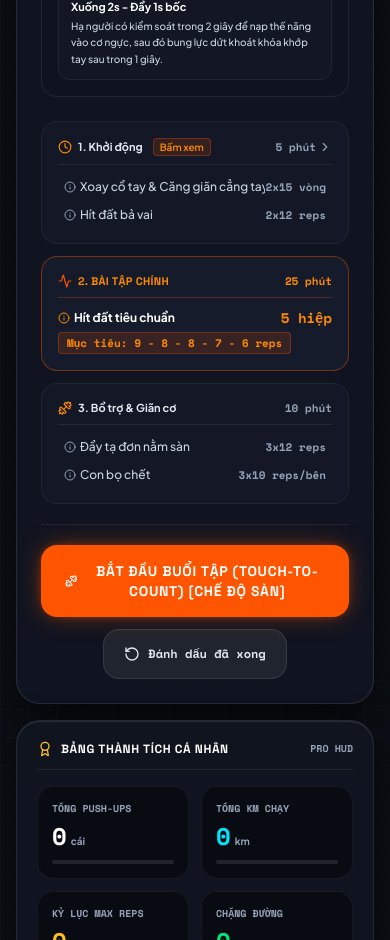
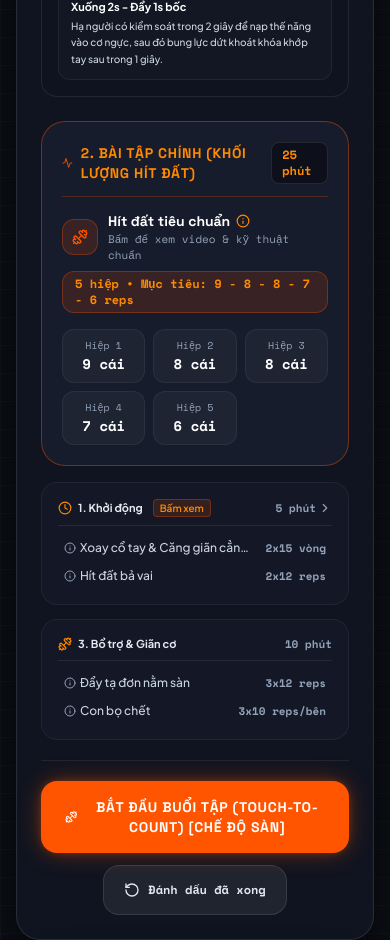
Before and after one commit to tranducthinh08/100days-push-run, a React (Vite) app: page / in a window 390 px wide. Shown: the part 1380-2320 px from the top of the page. Built offline with nearby package versions, Linux system fonts and the light colour scheme.

Commit message:
feat(ui): enlarge main workout block to full-width hero station with responsive splits grid and full itinerary modal

```diff
--- a/src/widgets/daily-plan-card/DailyPlanCard.tsx
+++ b/src/widgets/daily-plan-card/DailyPlanCard.tsx
@@ -8,6 +8,7 @@ import { DailyPlanBlocks } from './components/DailyPlanBlocks';
 import { DailyTargetArcCard } from './components/DailyTargetArcCard';
 import { TechniqueTipsCard } from './components/TechniqueTipsCard';
 import { WarmupGuideModal } from './components/WarmupGuideModal';
+import { RunSplitsModal } from './components/RunSplitsModal';
 import { ExerciseDetailModal } from '@/pages/exercise-library/components/ExerciseDetailModal';
 
 interface DailyPlanCardProps {
@@ -18,6 +19,7 @@ interface DailyPlanCardProps {
 export function DailyPlanCard({ programDay, onStartSession }: DailyPlanCardProps) {
   const { equipmentMode, completedDays, markDayCompleted, unmarkDayCompleted } = useUserProgress();
   const [isWarmupModalOpen, setIsWarmupModalOpen] = useState(false);
+  const [isRunSplitsModalOpen, setIsRunSplitsModalOpen] = useState(false);
   const [selectedExercise, setSelectedExercise] = useState<Exercise | null>(null);
 
   const isCompleted = !!completedDays[programDay.dayNumber];
@@ -114,6 +116,7 @@ export function DailyPlanCard({ programDay, onStartSession }: DailyPlanCardProps
         accessoryResolved={accessoryResolved}
         onOpenWarmupModal={() => setIsWarmupModalOpen(true)}
         onSelectExercise={(ex) => setSelectedExercise(ex)}
+        onOpenRunSplitsModal={() => setIsRunSplitsModalOpen(true)}
       />
 
       {/* Action CTA Buttons */}
@@ -166,6 +169,15 @@ export function DailyPlanCard({ programDay, onStartSession }: DailyPlanCardProps
         onStartMainSession={() => onStartSession(programDay.type)}
       />
 
+      {/* Full Itinerary Run Splits Modal */}
+      <RunSplitsModal
+        isOpen={isRunSplitsModalOpen}
+        onClose={() => setIsRunSplitsModalOpen(false)}
+        runDetails={programDay.runDetails}
+        dayNumber={programDay.dayNumber}
+        onStartRun={() => onStartSession('run')}
+      />
+
       {/* Exercise Detail Modal */}
       <ExerciseDetailModal
         exercise={selectedExercise}
--- a/src/widgets/daily-plan-card/components/DailyPlanBlocks.tsx
+++ b/src/widgets/daily-plan-card/components/DailyPlanBlocks.tsx
@@ -11,6 +11,7 @@ interface DailyPlanBlocksProps {
   accessoryResolved: ResolvedExerciseItem[];
   onOpenWarmupModal: () => void;
   onSelectExercise: (exercise: Exercise) => void;
+  onOpenRunSplitsModal?: () => void;
 }
 
 export function DailyPlanBlocks({
@@ -20,13 +21,98 @@ export function DailyPlanBlocks({
   accessoryResolved,
   onOpenWarmupModal,
   onSelectExercise,
+  onOpenRunSplitsModal,
 }: DailyPlanBlocksProps) {
   const isPush = programDay.type === 'push';
   const isRun = programDay.type === 'run';
 
   return (
-    <div className="grid grid-cols-1 md:grid-cols-3 gap-3 relative z-10 text-xs" data-purpose="workout-sequence-blocks">
-      {/* Block 1: Warmup - Fully interactive */}
+    <div className="flex flex-col gap-4 relative z-10 text-xs" data-purpose="workout-sequence-blocks">
+      {/* Block 2: BÀI TẬP CHÍNH (HERO WORKOUT STATION - CHIẾM TRỌN CHIỀU NGANG RỘNG RÃI) */}
+      <div
+        className={`rounded-3xl p-5 sm:p-6 flex flex-col gap-3.5 shadow-sm border transition-all ${
+          isPush
+            ? 'bg-[#181D2D]/95 border-[#FF5500]/40 shadow-neon-orange/20'
+            : isRun
+            ? 'bg-[#102030]/95 border-[#00E5FF]/40 shadow-neon-cyan/20'
+            : 'bg-[#102520]/95 border-[#00E676]/40 shadow-neon-green/20'
+        }`}
+      >
+        <div
+          className={`flex items-center justify-between text-xs font-bold border-b pb-3 ${
+            isPush
+              ? 'border-[#FF5500]/25 text-[#FF8A00]'
+              : isRun
+              ? 'border-[#00E5FF]/25 text-[#00E5FF]'
+              : 'border-[#00E676]/25 text-[#00E676]'
+          }`}
+        >
+          <span className="flex items-center gap-2 font-display font-black tracking-wider uppercase text-sm sm:text-base">
+            {isPush ? (
+              <Activity className="w-4 h-4 text-[#FF5500]" />
+            ) : isRun ? (
+              <Footprints className="w-4 h-4 text-[#00E5FF]" />
+            ) : (
+              <HeartPulse className="w-4 h-4 text-[#00E676]" />
+            )}
+            2. Bài tập chính ({isRun ? 'Lộ trình chạy bộ' : isPush ? 'Khối lượng hít đất' : 'Phục hồi'})
+          </span>
+          <span className="font-mono text-xs sm:text-sm font-black px-2.5 py-1 rounded-lg bg-black/40 border border-white/10">
+            {isPush ? '25 phút' : isRun ? `${programDay.runDetails?.durationMinutesTarget || 30} phút` : '30 phút'}
+          </span>
+        </div>
+
+        {isPush ? (
+          mainResolved.map((item, idx) => (
+            <div
+              key={idx}
+              onClick={() => onSelectExercise(item.exercise)}
+              className="flex flex-col gap-3 cursor-pointer hover:opacity-95 transition-opacity"
+            >
+              <div className="flex flex-wrap justify-between items-center gap-2">
+                <div className="flex items-center gap-2.5">
+                  <span className="w-9 h-9 rounded-xl bg-[#FF5500]/15 border border-[#FF5500]/30 text-[#FF5500] flex items-center justify-center shrink-0">
+                    <Dumbbell className="w-4 h-4" />
+                  </span>
+                  <div>
+                    <h4 className="text-white font-extrabold text-sm sm:text-base flex items-center gap-1.5 font-display">
+                      {item.exercise.name.split('(')[0]}
+                      <Info className="w-3.5 h-3.5 text-[#FF8A00]" />
+                    </h4>
+                    <span className="text-[11px] text-slate-400 font-mono">Bấm để xem video & kỹ thuật chuẩn</span>
+                  </div>
+                </div>
+                <span className="font-mono font-black text-[#FF8A00] text-xs sm:text-sm bg-[#FF5500]/15 px-3 py-1 rounded-xl border border-[#FF5500]/30">
+                  {item.targetSets} hiệp • Mục tiêu: {item.targetReps}
+                </span>
+              </div>
+
+              {/* Push-up sets visual badges */}
+              {programDay.pushupTargetRepsPerSet && programDay.pushupTargetRepsPerSet.length > 0 && (
+                <div className="grid grid-cols-3 sm:grid-cols-5 gap-2 mt-1">
+                  {programDay.pushupTargetRepsPerSet.map((reps, sIdx) => (
+                    <div key={sIdx} className="bg-white/[0.04] p-2 rounded-xl border border-white/[0.06] text-center">
+                      <span className="text-[10px] text-slate-400 font-mono block">Hiệp {sIdx + 1}</span>
+                      <span className="text-sm font-black text-white font-mono">{reps} cái</span>
+                    </div>
+                  ))}
+                </div>
+              )}
+            </div>
+          ))
+        ) : programDay.runDetails ? (
+          <RunSplitsPlanBlock
+            runDetails={programDay.runDetails}
+            onOpenExpandModal={onOpenRunSplitsModal}
+          />
+        ) : (
+          <span className="text-slate-300 font-medium">Thực hiện giãn cơ và giải tỏa căng cứng khớp toàn thân.</span>
+        )}
+      </div>
+
+      {/* Hàng phụ: Block 1 Khởi động (5p) & Block 3 Bổ trợ/Giãn cơ (10p) xếp song song */}
+      <div className="grid grid-cols-1 sm:grid-cols-2 gap-3.5">
+        {/* Block 1: Warmup */}
         <div className="p-4 rounded-2xl bg-[#141A28]/80 border border-white/[0.06] hover:border-white/15 transition-all flex flex-col gap-2.5">
           <button
             type="button"
@@ -56,76 +142,14 @@ export function DailyPlanBlocks({
               >
                 <span className="truncate pr-2 flex items-center gap-1 group-hover:underline">
                   <Info className="w-3 h-3 text-slate-400 group-hover:text-[#FF8A00] shrink-0" />
-                {item.exercise.name.split('(')[0]}
+                  <span className="truncate">{item.exercise.name.split('(')[0]}</span>
                 </span>
-              <span className="text-slate-400 group-hover:text-[#FF8A00] font-mono text-[11px] shrink-0 font-bold">
+                <span className="text-slate-400 group-hover:text-[#FF8A00] font-mono text-[11px] shrink-0 font-bold ml-1">
                   {item.targetSets}x{item.targetReps}
                 </span>
               </button>
             ))}
           </div>
-      </div>
-
-      {/* Block 2: Main workout - Dynamic color based on Push (Orange), Run (Cyan), Recovery (Emerald) */}
-      <div
-        className={`rounded-2xl p-4 flex flex-col gap-2.5 shadow-sm border ${
-          isPush
-            ? 'bg-[#181D2D]/90 border-[#FF5500]/40 shadow-neon-orange/20'
-            : isRun
-            ? 'bg-[#102030]/90 border-[#00E5FF]/40 shadow-neon-cyan/20'
-            : 'bg-[#102520]/90 border-[#00E676]/40 shadow-neon-green/20'
-        }`}
-      >
-        <div
-          className={`flex items-center justify-between text-[11px] font-bold border-b pb-2 ${
-            isPush
-              ? 'border-[#FF5500]/25 text-[#FF8A00]'
-              : isRun
-              ? 'border-[#00E5FF]/25 text-[#00E5FF]'
-              : 'border-[#00E676]/25 text-[#00E676]'
-          }`}
-        >
-          <span className="flex items-center gap-1.5 font-display font-bold tracking-wide uppercase">
-            {isPush ? (
-              <Activity className="w-3.5 h-3.5 text-[#FF5500]" />
-            ) : isRun ? (
-              <Footprints className="w-3.5 h-3.5 text-[#00E5FF]" />
-            ) : (
-              <HeartPulse className="w-3.5 h-3.5 text-[#00E676]" />
-            )}
-            2. Bài tập chính
-          </span>
-          <span className="font-mono">
-            {isPush ? '25 phút' : isRun ? `${programDay.runDetails?.durationMinutesTarget || 30} phút` : '30 phút'}
-          </span>
-        </div>
-
-        {isPush ? (
-          mainResolved.map((item, idx) => (
-            <div
-              key={idx}
-              onClick={() => onSelectExercise(item.exercise)}
-              className="flex flex-col gap-1 cursor-pointer hover:opacity-90 transition-opacity"
-            >
-              <div className="flex justify-between items-center">
-                <span className="text-white font-bold flex items-center gap-1">
-                  <Info className="w-3 h-3 text-[#FF8A00]" />
-                  {item.exercise.name.split('(')[0]}
-                </span>
-                <span className="font-mono font-black text-[#FF8A00] text-sm">
-                  {item.targetSets} hiệp
-                </span>
-              </div>
-              <span className="text-[11px] font-mono text-[#FF8A00] font-bold bg-[#FF5500]/15 px-2 py-0.5 rounded border border-[#FF5500]/30 self-start">
-                Mục tiêu: {item.targetReps}
-              </span>
-            </div>
-          ))
-        ) : programDay.runDetails ? (
-          <RunSplitsPlanBlock runDetails={programDay.runDetails} />
-        ) : (
-          <span className="text-slate-300 font-medium">Thực hiện giãn cơ và giải tỏa căng cứng khớp toàn thân.</span>
-        )}
         </div>
 
         {/* Block 3: Accessory */}
@@ -149,7 +173,7 @@ export function DailyPlanBlocks({
                   <Info className="w-3 h-3 text-slate-400 group-hover:text-[#FF8A00] shrink-0" />
                   <span className="truncate">{item.exercise.name.split('(')[0]}</span>
                   {item.isFallback && (
-                  <span className="text-[9px] text-[#FF8A00] bg-[#FF5500]/15 px-1 py-0.2 rounded font-bold border border-[#FF5500]/30 shrink-0">
+                    <span className="text-[9px] text-[#FF8A00] bg-[#FF5500]/15 px-1 py-0.2 rounded font-bold border border-[#FF5500]/30 shrink-0 ml-1">
                       BW
                     </span>
                   )}
@@ -162,6 +186,7 @@ export function DailyPlanBlocks({
           </div>
         </div>
       </div>
+    </div>
   );
 }
 export default DailyPlanBlocks;
--- /dev/null
+++ b/src/widgets/daily-plan-card/components/RunSplitsModal.tsx
@@ -0,0 +1,134 @@
+import React from 'react';
+import { Modal } from '@/shared/ui/Modal';
+import { RunDetails } from '@/entities/program/types';
+import { Footprints, Clock, Activity, Gauge, Heart, Flame, ChevronRight } from 'lucide-react';
+import { Button } from '@/shared/ui/Button';
+
+interface RunSplitsModalProps {
+  isOpen: boolean;
+  onClose: () => void;
+  runDetails?: RunDetails;
+  dayNumber: number;
+  onStartRun?: () => void;
+}
+
+export function RunSplitsModal({
+  isOpen,
+  onClose,
+  runDetails,
+  dayNumber,
+  onStartRun,
+}: RunSplitsModalProps) {
+  if (!runDetails) return null;
+  const splits = runDetails.splits || [];
+
+  return (
+    <Modal
+      isOpen={isOpen}
+      onClose={onClose}
+      title={`GIÁO ÁN CHẠY BỘ - NGÀY ${dayNumber}`}
+      maxHeight="max-h-[90vh]"
+    >
+      <div className="space-y-5 text-xs">
+        {/* Hero Telemetry Stat Bar */}
+        <div className="p-4 rounded-2xl bg-gradient-to-br from-[#122234] to-[#0A121E] border border-[#00E5FF]/40 shadow-neon-cyan/20">
+          <div className="flex flex-wrap items-center justify-between gap-3 mb-3">
+            <div>
+              <span className="text-[10px] font-mono font-bold text-[#00E5FF] uppercase tracking-wider block">
+                MỤC TIÊU TỔNG THỂ
+              </span>
+              <div className="flex items-baseline gap-2 mt-0.5">
+                <span className="text-3xl font-black text-white font-mono">
+                  {runDetails.durationMinutesTarget} phút
+                </span>
+                {runDetails.distanceKmTarget && (
+                  <span className="text-base font-bold text-[#00E5FF] font-mono">
+                    ~{runDetails.distanceKmTarget} km
+                  </span>
+                )}
+              </div>
+            </div>
+            {runDetails.splitsSummary && (
+              <span className="px-3 py-1.5 rounded-xl font-mono font-black text-xs text-black bg-[#00E5FF] shadow-neon-cyan">
+                {runDetails.splitsSummary}
+              </span>
+            )}
+          </div>
+
+          <div className="grid grid-cols-1 sm:grid-cols-3 gap-2 pt-3 border-t border-white/[0.08] text-[11px] font-mono">
+            <div className="flex items-center gap-1.5 text-slate-300">
+              <Activity className="w-3.5 h-3.5 text-[#00E5FF] shrink-0" />
+              <span>{runDetails.paceGuidance}</span>
+            </div>
+            {runDetails.heartRateZone && (
+              <div className="flex items-center gap-1.5 text-slate-300">
+                <Heart className="w-3.5 h-3.5 text-rose-400 shrink-0" />
+                <span>{runDetails.heartRateZone}</span>
+              </div>
+            )}
+            {runDetails.cadenceGuidance && (
+              <div className="flex items-center gap-1.5 text-slate-300">
+                <Gauge className="w-3.5 h-3.5 text-cyan-400 shrink-0" />
+                <span>{runDetails.cadenceGuidance}</span>
+              </div>
+            )}
+          </div>
+        </div>
+
+        {/* Timeline of all Sets / Reps */}
+        <div className="space-y-2.5">
+          <h4 className="text-xs font-bold text-slate-300 uppercase tracking-wider font-mono flex items-center gap-1.5">
+            <Footprints className="w-3.5 h-3.5 text-[#00E5FF]" /> Lộ trình phân bổ từng hiệp ({splits.length} hiệp)
+          </h4>
+
+          <div className="space-y-2">
+            {splits.map((split, idx) => (
+              <div
+                key={split.setNumber}
+                className="p-3.5 rounded-2xl bg-white/[0.03] hover:bg-white/[0.06] border border-white/[0.08] flex items-center justify-between transition-colors"
+              >
+                <div className="flex items-center gap-3">
+                  <div className="w-10 h-10 rounded-xl bg-[#00E5FF]/15 border border-[#00E5FF]/30 flex flex-col items-center justify-center font-mono">
+                    <span className="text-[9px] text-[#00E5FF] font-bold">HIỆP</span>
+                    <span className="text-sm font-black text-white">{idx + 1}</span>
+                  </div>
+                  <div>
+                    <h5 className="font-bold text-white text-sm">{split.work}</h5>
+                    <p className="text-[11px] text-slate-400 font-mono mt-0.5">
+                      Tốc độ: <span className="text-[#00E5FF] font-bold">{split.pace}</span>
+                    </p>
+                  </div>
+                </div>
+
+                <div className="text-right pl-3 border-l border-white/[0.08]">
+                  <span className="text-[10px] text-slate-400 font-mono uppercase block">Hồi phục:</span>
+                  <span className="text-xs font-bold text-[#00E5FF] font-mono">{split.rest}</span>
+                </div>
+              </div>
+            ))}
+          </div>
+        </div>
+
+        {/* CTA Button */}
+        {onStartRun && (
+          <div className="pt-2">
+            <Button
+              variant="blue"
+              size="lg"
+              fullWidth
+              onClick={() => {
+                onClose();
+                onStartRun();
+              }}
+              leftIcon={<Flame className="w-5 h-5" />}
+              className="font-display font-black uppercase tracking-wider"
+            >
+              Bắt đầu bài chạy ngay (Mở Huấn Luyện Viên)
+            </Button>
+          </div>
+        )}
+      </div>
+    </Modal>
+  );
+}
+export default RunSplitsModal;
```
Also changed, not shown: src/widgets/daily-plan-card/components/RunSplitsPlanBlock.tsx (+41 -28 lines). Lines whose indentation alone changed are shown as unchanged.
